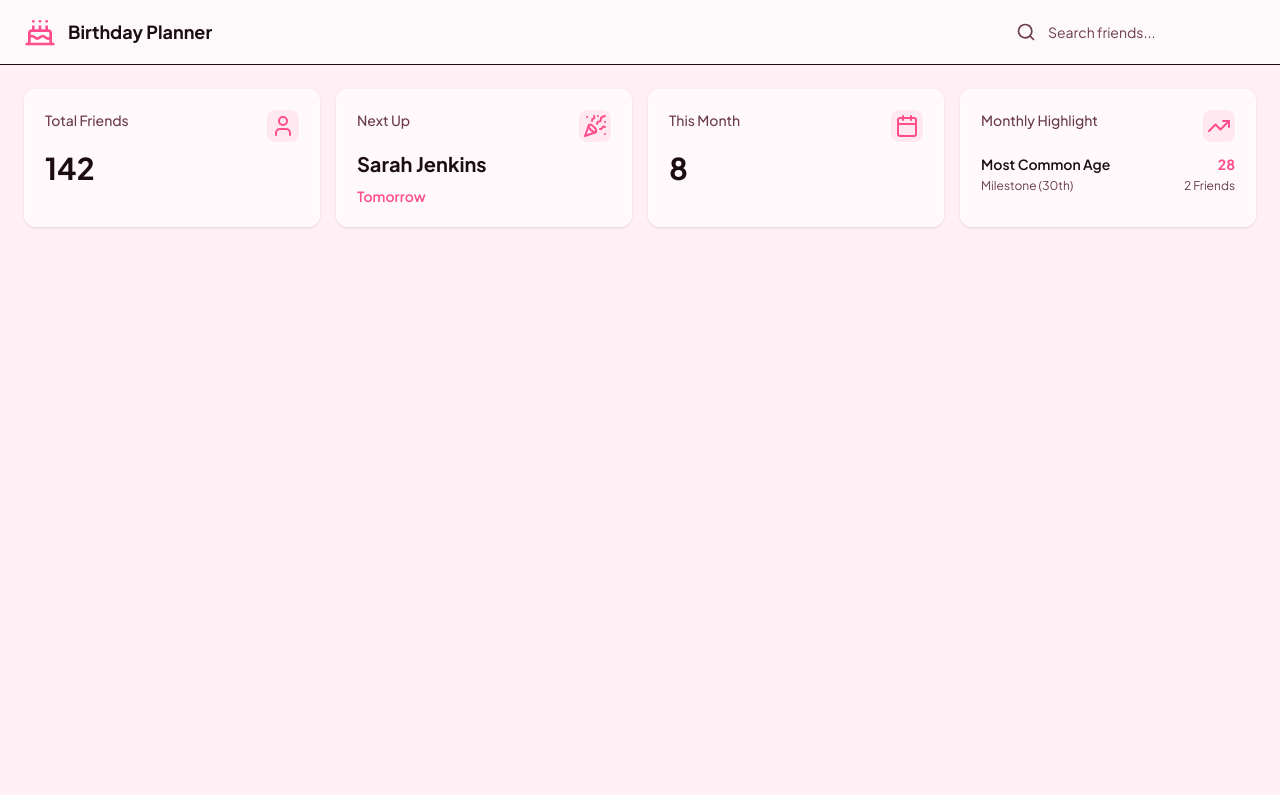
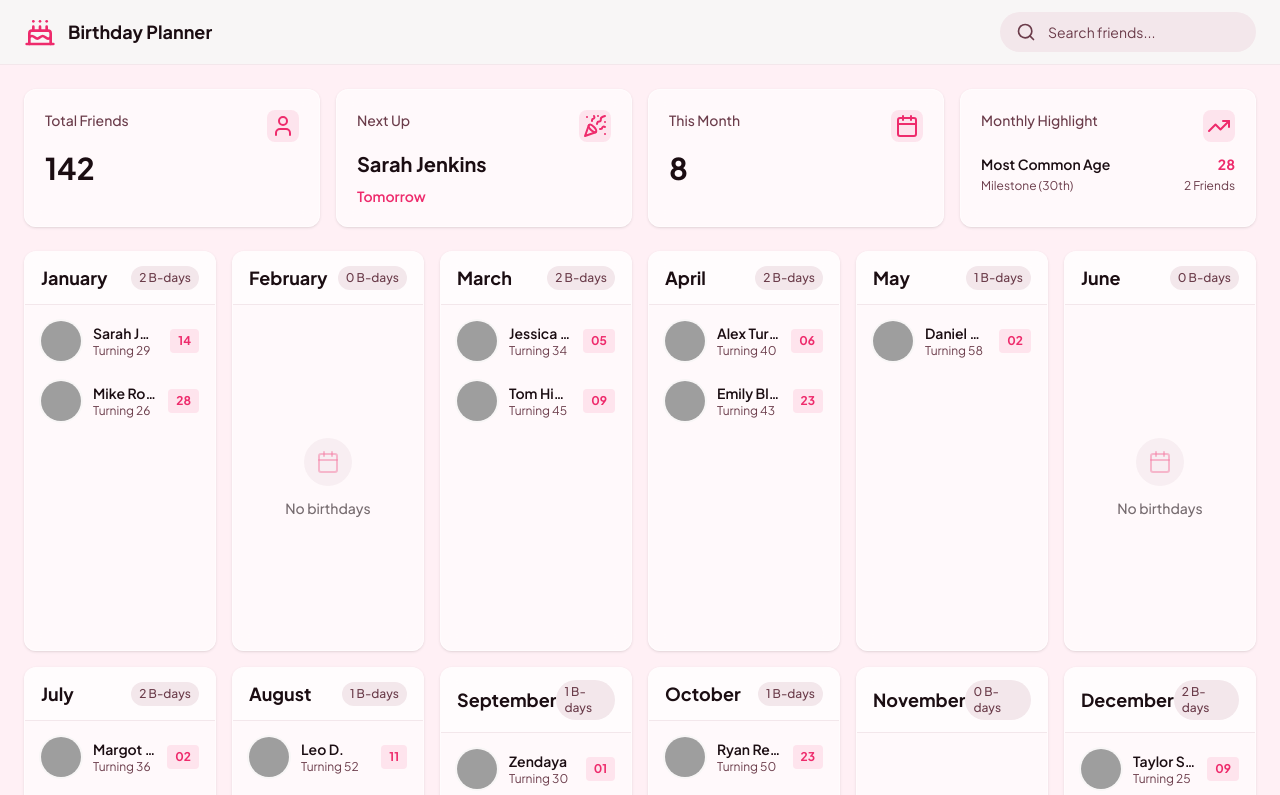
Before and after one commit to fai-aher/panas-birthdays, a React (Vite) app: page / in a window 1280 px wide. Shown: the top 795 px of the page. Built offline with nearby package versions, Linux system fonts and the light colour scheme; grey boxes are pictures that could not be loaded.

Commit message:
feat: add additonal colors

```diff
--- a/src/App.tsx
+++ b/src/App.tsx
@@ -1,4 +1,5 @@
 import { Calendar, PartyPopper, TrendingUp, User } from "lucide-react";
+import CalendarContainer from "./components/CalendarContainer";
 import { Header } from "./components/Header";
 import { MetricCard } from "./components/MetricCard";
 
@@ -38,6 +39,8 @@ function App() {
             </div>
           </MetricCard>
         </section>
+
+        <CalendarContainer />
       </main>
     </>
   );
--- a/src/index.css
+++ b/src/index.css
@@ -5,11 +5,14 @@
 @theme {
   --font-sans: "Plus Jakarta Sans", ui-sans-serif, system-ui, sans-serif;
 
-  --color-primary: #ff4d8d;
+  --color-primary: #ee2b6c;
   --color-secondary: #fff0f5;
-  --color-background: #fdf8f9;
+  --color-background: #f8f6f6;
   --color-foreground: #1b0d12;
+  --color-muted: #f3e7eb;
   --color-muted-foreground: #6b3c4a;
+  --color-card: #ffffff;
+  --color-border: #f3e7eb;
 }
 
 @layer base {
```
